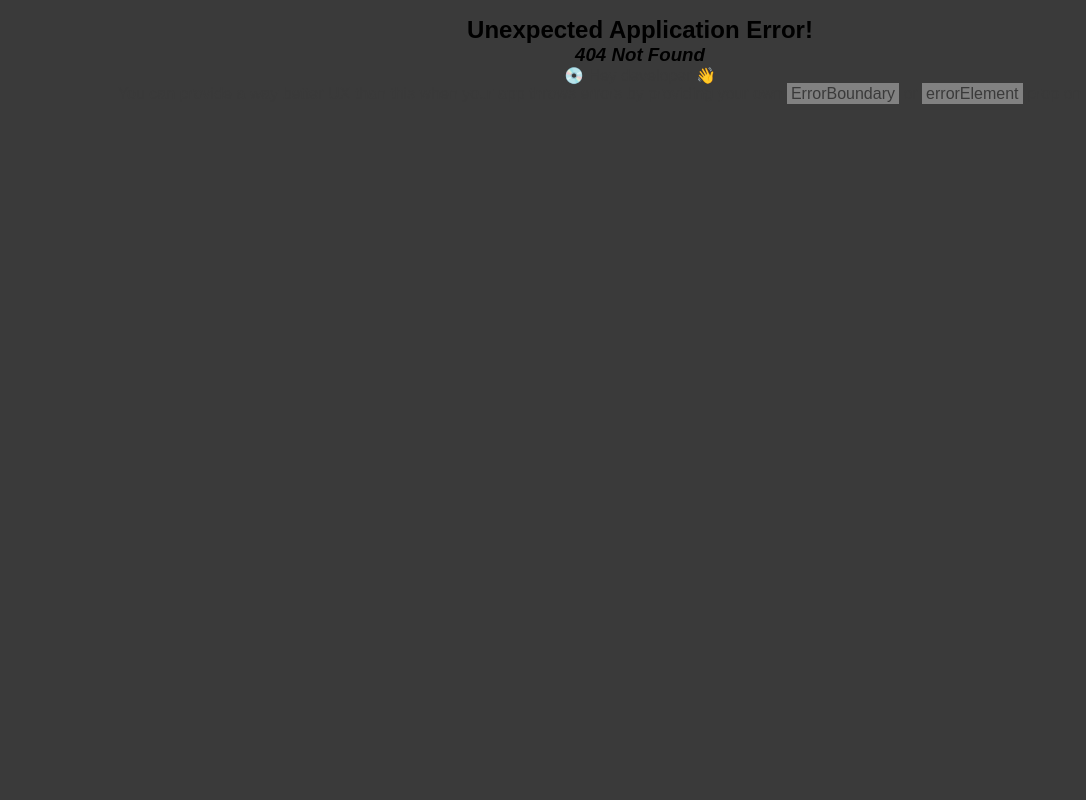
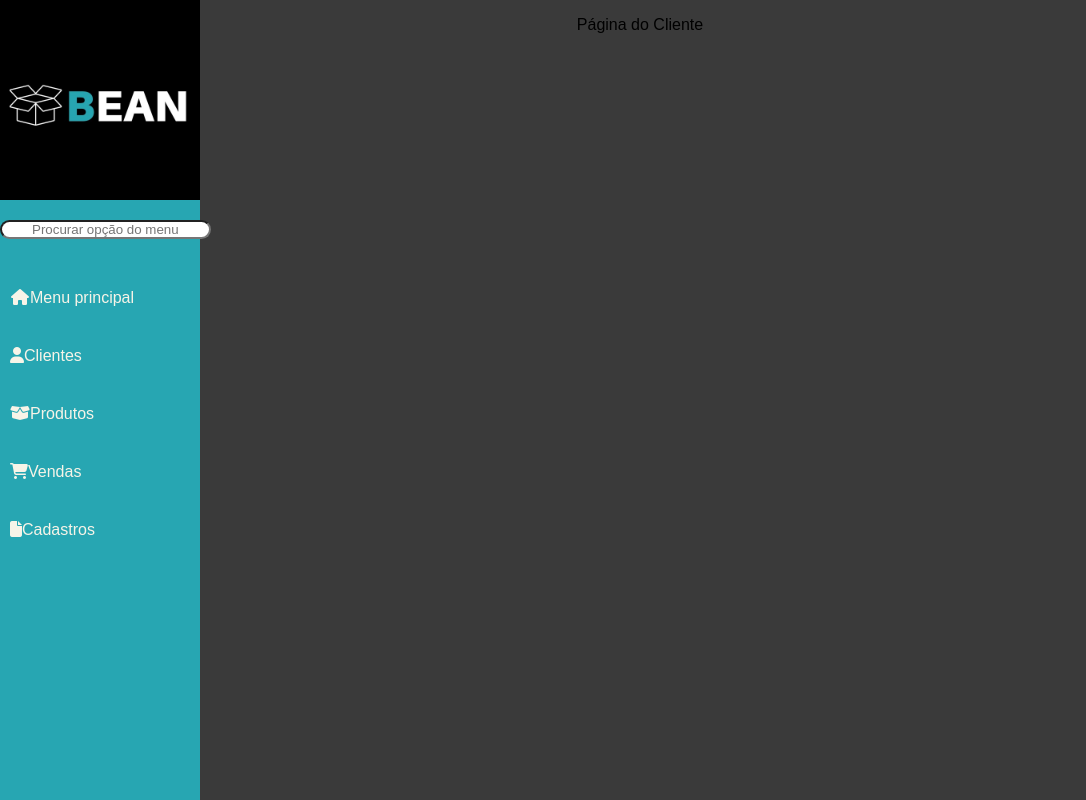
Before and after one commit to biancabalabenute/bean, a React (Create React App) app in the folder frontend-bean/: page /cliente in a window 1280 px wide. Before the commit this address had no page. Shown: the whole page, without its empty margins (0-1086 px from the left). Built offline with nearby package versions, Linux system fonts and the light colour scheme.

Commit message:
Adicionando as rotas das paginas

```diff
--- a/frontend-bean/src/App.js
+++ b/frontend-bean/src/App.js
@@ -1,18 +1,29 @@
-import { RouterProvider, createBrowserRouter } from 'react-router-dom';
+import { RouterProvider, createBrowserRouter, Route, Routes } from 'react-router-dom';
 import TelaLogin from './pages/TelaLogin';
 import MenuPrincipal from './pages/MenuPrincipal/MenuPrincipal';
-
+import SideNav from './pages/MenuPrincipal/SideNav'
+import Produto from './pages/Produtos/Produto';
+import Cliente from './pages/Clientes/Cliente';
+import Cadastro from './pages/Cadastros/Cadastro';
+import Venda from './pages/Vendas/Vendas';
 
 const routers = createBrowserRouter([{
   path: "/login",
   element: <TelaLogin />
 }, {
-  path: "/",
-  element: <h1>Rota</h1>
-},
-{
-  path: "/menu",
-  element: <MenuPrincipal/>
+  path: "*",
+  element: (
+    <div className="app-container">
+      <SideNav />
+      <Routes>
+        <Route path="/menu" element={<MenuPrincipal />} />
+        <Route path="/produto" element={<Produto />} />
+        <Route path="/cliente" element={<Cliente />} />
+        <Route path="/cadastro" element={<Cadastro />} />
+        <Route path="/venda" element={<Venda />} />
+      </Routes>
+    </div>
+  ),
 }
 
 ])
--- /dev/null
+++ b/frontend-bean/src/pages/Cadastros/Cadastro.jsx
@@ -0,0 +1,11 @@
+import React from "react";
+
+function Cadastro() {
+  return (
+    <div>
+      Página de Cadastro
+    </div>
+  );
+}
+
+export default Cadastro;
--- /dev/null
+++ b/frontend-bean/src/pages/Clientes/Cliente.jsx
@@ -0,0 +1,11 @@
+import React from "react";
+
+function Cliente() {
+  return (
+    <div>
+      Página do Cliente
+    </div>
+  );
+}
+
+export default Cliente;
--- a/frontend-bean/src/pages/MenuPrincipal/MenuPrincipal.js
+++ b/frontend-bean/src/pages/MenuPrincipal/MenuPrincipal.js
@@ -1,8 +1,8 @@
 import React, { useState, useEffect } from 'react';
 import Card from './Card';
-import SideNav from './SideNav';
 import './menu.css';
 import axios from 'axios';
+import SideNav from './SideNav';
 
 function MenuPrincipal() {
     const [clientes, setClientes] = useState([]);
@@ -26,8 +26,8 @@ function MenuPrincipal() {
       <div className="icon-container notification-icon">
         <i className="fa-solid fa-bell" style={{fontSize: 30}}></i>
       </div>
+      <SideNav/>
     <Card/>
-    <SideNav/>
     <table className='table'>
           <thead>
             <tr>
--- a/frontend-bean/src/pages/MenuPrincipal/SideNav.jsx
+++ b/frontend-bean/src/pages/MenuPrincipal/SideNav.jsx
@@ -1,5 +1,6 @@
 import React from 'react';
 import logo from './../../img/logo-bean.png';
+import { Link } from 'react-router-dom';
 import './sidenav.css';
 
 
@@ -16,24 +17,34 @@ function SideNav() {
           </div>
           <div className="nav-items">
             <div className="nav-item">
+            <Link to="/menu" className="menu-link">
               <i className="fa fa-fw fa-home"></i>
               <span>Menu principal</span>
+              </Link>
             </div>
             <div className="nav-item">
+            <Link to="/cliente" className="menu-link">
               <i className="fa-solid fa-user"></i>
               <span>Clientes</span>
+            </Link>
             </div>
             <div className="nav-item">
+            <Link to="/produto"className="menu-link">
               <i className="fa-solid fa-box-open"></i>
               <span>Produtos</span>
+            </Link>
             </div>
             <div className="nav-item">
+            <Link to="/venda" className="menu-link">
               <i className="fa-solid fa-cart-shopping"></i>
               <span>Vendas</span>
+            </Link>
             </div>
             <div className="nav-item">
+            <Link to="/cadastro" className="menu-link">
               <i className="fa-solid fa-file"></i>
               <span>Cadastros</span>
+            </Link>
             </div>
           </div>
         </div>
--- a/frontend-bean/src/pages/MenuPrincipal/sidenav.css
+++ b/frontend-bean/src/pages/MenuPrincipal/sidenav.css
@@ -1,5 +1,5 @@
 .sidenav {
-  top: 200px; /* Mantém a distância entre o topo e a barra lateral */
+  top: 200px;
   background-color: #27a6b2!important;
   font-family: 'Segoe UI', Tahoma, Geneva, Verdana, sans-serif;
   color: #f7f4e8;
@@ -8,11 +8,10 @@
   height: 100%;
   z-index: 1000;
   left: 0;
-  padding-top: 20px; /* Espaçamento para acomodar a logo */
+  padding-top: 20px;
 }
-
 .nav-items {
-  padding-top: 20px; /* Adiciona espaço para a logo */
+  padding-top: 20px;
 }
 
 .nav-item {
@@ -21,14 +20,24 @@
   margin-top: 20px;
 }
 .search-input {
-  padding-left: 30px; /* Ajusta o padding para acomodar o ícone */
-  border-radius: 20px; /* Define as bordas arredondadas */
+  padding-left: 30px;
+  border-radius: 20px;
 }
 
 .logo-bean {
-  width: 200px; /* Largura desejada da logo */
-  height: 200px; /* Altura desejada da logo */
+  width: 200px;
+  height: 200px;
   position: fixed;
   top: 0;
   left: 0;
 }
+
+.menu-link {
+  color: #f7f4e8;
+  text-decoration: none;
+}
+
+
+.menu-link:hover {
+  color: #f7f4e8;
+}
--- /dev/null
+++ b/frontend-bean/src/pages/Produtos/Produto.jsx
@@ -0,0 +1,11 @@
+import React from "react";
+
+function Produto(){
+    return(
+        <div>
+            Teste de Rotas
+        </div>
+    );
+}
+
+export default Produto;
--- /dev/null
+++ b/frontend-bean/src/pages/Vendas/Vendas.jsx
@@ -0,0 +1,11 @@
+import React from "react";
+
+function Venda() {
+  return (
+    <div>
+      Página de Venda
+    </div>
+  );
+}
+
+export default Venda;
```
